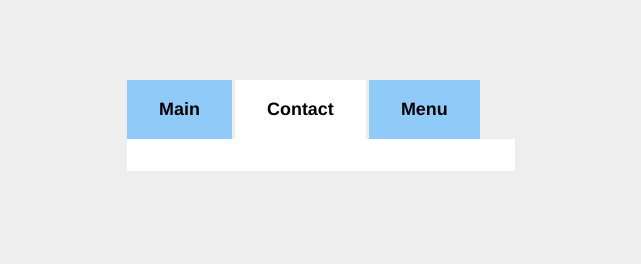
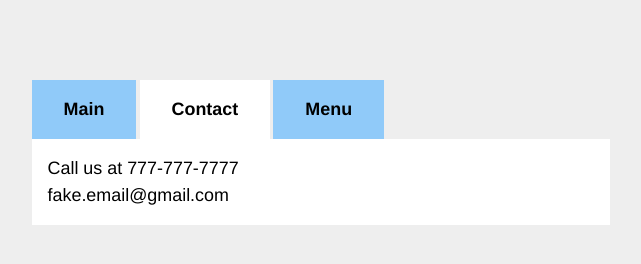
Before and after one commit to sigmu92/restaurantPage, a website built with webpack: page dist/index.html in a window 1280 px wide. Both pictures are taken after a click on the label "Contact". Shown: the whole page, without its empty margins (319-960 px from the left). Built offline with nearby package versions, Linux system fonts and the light colour scheme.

Commit message:
workign on javascript

```diff
--- a/src/index.js
+++ b/src/index.js
@@ -1,3 +1,5 @@
 import pageLoad from './pageLoad'
+import loadContact from './tabContent'
 
-pageLoad()
+
+document.querySelector("#Contact").addEventListener("click", loadContact)
--- /dev/null
+++ b/src/tabContent.js
@@ -0,0 +1,15 @@
+function loadContact(){
+  const content = document.querySelector('#contactContent')
+
+  console.log("hi")
+  const phone = document.createElement("div")
+  phone.textContent = "Call us at 777-777-7777"
+  content.appendChild(phone);
+
+  const email = document.createElement("div")
+  email.textContent = "fake.email@gmail.com"
+
+  content.appendChild(email);
+}
+
+export default loadContact
```
Also changed, not shown: OIP.jpg (deleted), dist/Dosis-Medium.ttf (deleted), dist/index.html, dist/main.js, top.jpg (deleted).
